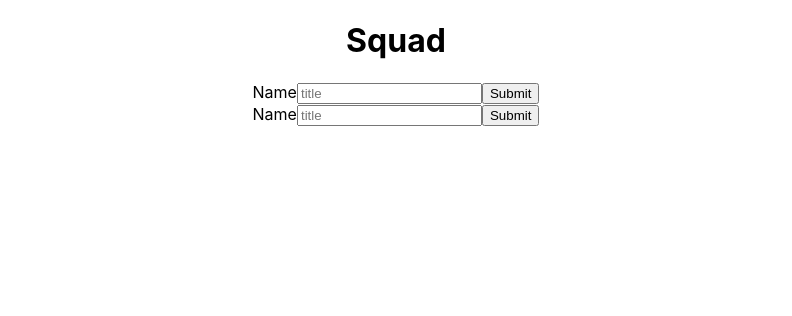
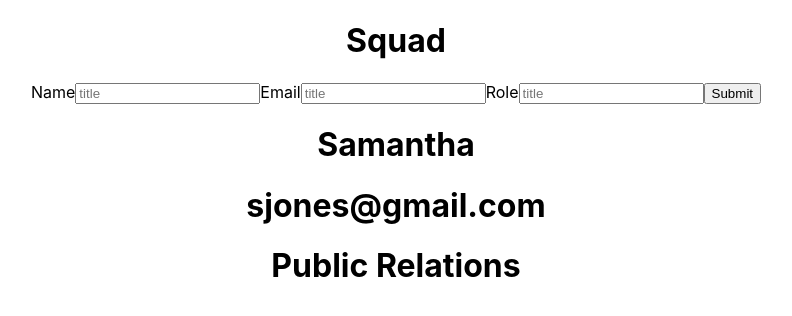
Before and after one commit to bloominstituteoftechnology/team-builder, a React (Create React App) app: page / in a window 1280 px wide. Shown: the top 316 px of the page, without its empty margins (244-1036 px from the left). Built offline with nearby package versions, Linux system fonts and the light colour scheme.

Commit message:
still some bugs

```diff
--- a/src/App.js
+++ b/src/App.js
@@ -4,12 +4,21 @@ import Member from './components/Member';
 import MemberForm from './components/MemberForm';
 
 function App() {
+  const [members, setNewMembers]=useState([
+    {name: "Samantha",
+    email: "sjones@gmail.com",
+    role:"Public Relations"}]
+    )
+
+    const addNewMember = member => {
+      setNewMembers([...members, member])
+    }
 
   return (
     <div className="App">
       <h1>Squad</h1>
-      <MemberForm />
-      <Member />
+      <MemberForm addNewMember={addNewMember}/>
+      <Member members={members} />
     </div>
   );
 }
--- a/src/components/Member.js
+++ b/src/components/Member.js
@@ -1,4 +1,18 @@
 import React from 'react';
-import MemberForm from './MemberForm';
 
-export default MemberForm;
+const Member = props => {
+    return (
+        <div className="members-list">
+            {props.members.map((member, id) => (
+                <div className="staff" key={member.id}>
+                    <h1>{member.name}</h1>
+                    <h1>{member.email}</h1>
+                    <h1>{member.role}</h1>
+                </div>
+            ))}
+
+        </div>
+    )
+}
+
+export default Member;
--- a/src/components/MemberForm.js
+++ b/src/components/MemberForm.js
@@ -9,7 +9,7 @@ const MemberForm = props => {
     });
 
     const changeHandler = event => {
-        setMember({title: event.target.value})
+        setMember({...member, [event.target.name]: event.target.value})
 
     }
 
@@ -27,7 +27,26 @@ const MemberForm = props => {
             name="title"
             type="text"
             placeholder="title"
-            onChange={changeHandler}/>
+            onChange={changeHandler}
+            value={member.name}/>
+
+            <label htmlFor="title">Email</label>
+            <input
+            id="title"
+            name="title"
+            type="text"
+            placeholder="title"
+            onChange={changeHandler}
+            value={member.email}/>
+
+            <label htmlFor="title">Role</label>
+            <input
+            id="title"
+            name="title"
+            type="text"
+            placeholder="title"
+            onChange={changeHandler}
+            value={member.role}/>
             <button type="submit">Submit</button>
         </form>
     );
```
